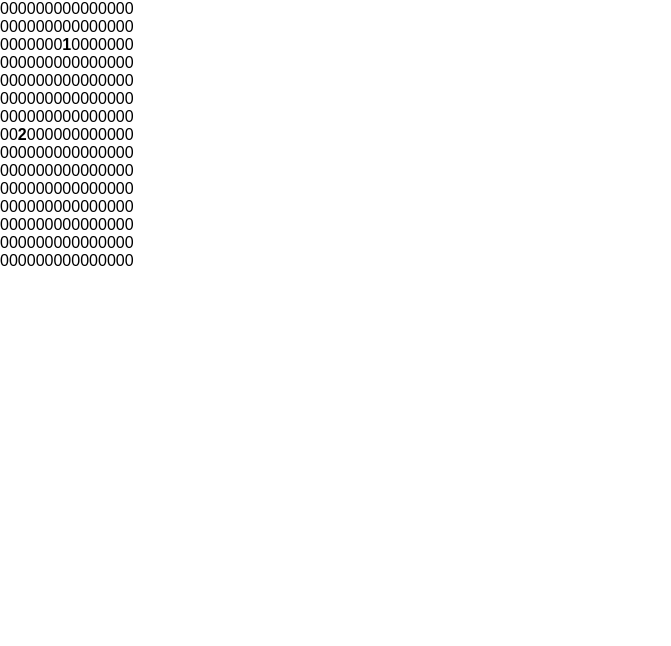
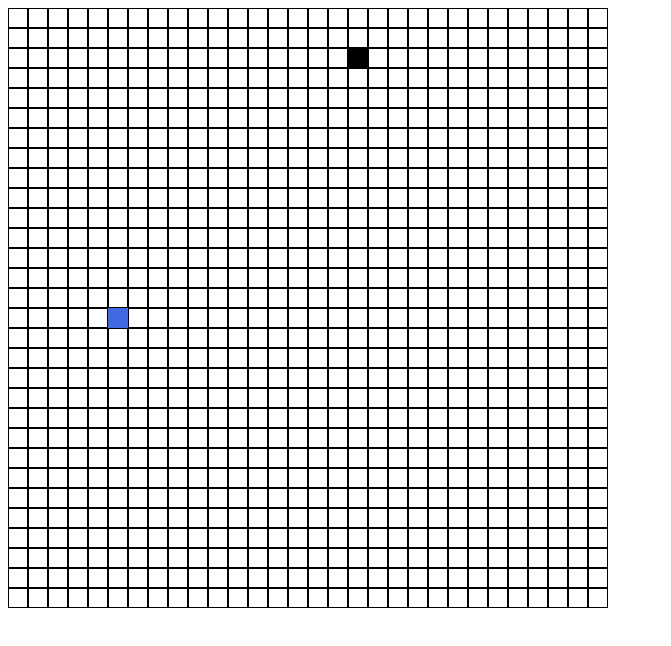
Before and after one commit to Aloving/snake-react-ts, a React (Create React App) app: page / in a window 1280 px wide. Shown: the top 646 px of the page, without its empty margins (0-671 px from the left). Built offline with nearby package versions, Linux system fonts and the light colour scheme.

Commit message:
Добавляет визуально оформление борду

```diff
--- a/src/GameInteractor/index.ts
+++ b/src/GameInteractor/index.ts
@@ -1,5 +1,5 @@
 import {Board} from '../Board';
-import {BitMapElements} from '../enums/BitMapElements';
+import {BitMapElement} from '../enums/BitMapElements';
 import {GameController} from '../GameController';
 import {InteractorLoopOutput} from '../interfaces/InteractorLoopOutput';
 import {Snake} from '../Snake';
@@ -19,8 +19,7 @@ export class GameInteractor {
     private controller: (e: KeyboardEvent) => Direction;
 
     constructor(
-        boardSizes: SizeProperties,
-        speed: number
+        boardSizes: SizeProperties
     ) {
         this.board = new Board(boardSizes);
         this.snake = new Snake(
@@ -65,28 +64,16 @@ export class GameInteractor {
         const treatCoords = this.board.getTreat();
 
         const snakeMap = snakeCoords.reduce((res, {x, y}) => {
-            res[this.createHashKeyByXY(x, y)] = BitMapElements.SNAKE;
+            res[this.createHashKeyByXY(x, y)] = BitMapElement.SNAKE;
 
             return res;
         }, {});
 
         const treatMap = {
-            [this.createHashKeyByXY(treatCoords.x, treatCoords.y)]: BitMapElements.TREAT
+            [this.createHashKeyByXY(treatCoords.x, treatCoords.y)]: BitMapElement.TREAT
         };
 
-        // const emptyMap = {};
-
         const twoDMap: number[][] = [];
-
-
-        // for (let i = 0; i < boardCoords.width; i++) {
-        //     let row = [];
-        //     for(let j = 0; j < boardCoords.height; j++) {
-        //         const itsHashKey = this.createHashKeyByXY(i, j);
-        //
-        //         emptyMap[itsHashKey] = BitMapElements.EMPTY;
-        //     }
-        // }
 
         for (let i = 0; i < boardCoords.width; i++) {
             const row: number[] = [];
@@ -94,16 +81,16 @@ export class GameInteractor {
                 const itsHashKey = this.createHashKeyByXY(i, j);
 
                 if (snakeMap[itsHashKey]) {
-                    row.push(BitMapElements.SNAKE);
+                    row.push(BitMapElement.SNAKE);
                     continue;
                 }
 
                 if (treatMap[itsHashKey]) {
-                    row.push(BitMapElements.TREAT);
+                    row.push(BitMapElement.TREAT);
                     continue;
                 }
 
-                row.push(BitMapElements.EMPTY);
+                row.push(BitMapElement.EMPTY);
             }
             twoDMap.push(row);
         }
--- a/src/View/actions/startGame.ts
+++ b/src/View/actions/startGame.ts
@@ -13,5 +13,5 @@ export const startGame = (): ThunkAction<void, Store, {}, Action> => (dispatch)
     setInterval(() => {
         const newGameState = interactor.gameLoop();
         dispatch(setBitMap(newGameState.bitMap));
-    }, 100);
+    }, 500);
 };
--- a/src/View/components/App/index.tsx
+++ b/src/View/components/App/index.tsx
@@ -1,4 +1,6 @@
 import * as React from 'react';
+
+import {Block} from '../Block';
 
 import {Props} from './types';
 
@@ -13,7 +15,8 @@ export class App extends React.PureComponent<Props> {
         const {bitMap} = this.props;
 
         return (
-          <div className="App">
+          <div className='App'>
+              <div className='board'>
                   {bitMap && bitMap.map((row, index) => {
                       return (
                           <div key={index}>
@@ -22,20 +25,11 @@ export class App extends React.PureComponent<Props> {
                       );
                   })}
               </div>
+          </div>
         );
     }
 
     private makeRow(row: number[]) {
-        return row.map((num, index) => {
-            return (
-                <span key={index}>
-                    {
-                        num
-                            ? <b key={index}>{num}</b>
-                            : <span>{num}</span>
-                    }
-                </span>
-            )
-        });
+        return row.map((num, index) => <Block bit={num} key={index}/>);
     }
 }
--- /dev/null
+++ b/src/View/components/Block/index.tsx
@@ -0,0 +1,16 @@
+import * as React from 'react';
+
+import {BitMapElement} from '../../../enums/BitMapElements';
+import {Props} from './types';
+
+const classNameMap = {
+    [BitMapElement.EMPTY]: 'cell_view_empty',
+    [BitMapElement.SNAKE]: 'cell_view_snake',
+    [BitMapElement.TREAT]: 'cell_view_treat'
+};
+
+export const Block: React.SFC<Props> = ({bit}) => (
+    <span
+        className={`cell ${classNameMap[bit]}`}
+    />
+);
--- /dev/null
+++ b/src/View/components/Block/types.d.ts
@@ -0,0 +1,5 @@
+import {BitMapElement} from '../../../enums/BitMapElements';
+
+export interface Props {
+    bit: BitMapElement;
+}
--- a/src/View/interactor/index.ts
+++ b/src/View/interactor/index.ts
@@ -2,8 +2,7 @@ import {GameInteractor} from '../../GameInteractor';
 
 export const interactor = new GameInteractor(
     {
-        height: 15,
-        width: 15
-    },
-    500
+        height: 30,
+        width: 30
+    }
 );
--- a/src/View/style.css
+++ b/src/View/style.css
@@ -1,5 +1,22 @@
-body {
-  margin: 0;
-  padding: 0;
-  font-family: sans-serif;
+.board {
+  font-size: 0;
 }
+
+.cell {
+  width: 20px;
+  height: 20px;
+  box-sizing: border-box;
+  display: inline-block;
+}
+
+.cell_view_empty {
+  border: 1px solid #000;
+}
+
+.cell_view_snake {
+  background: #000;
+}
+
+.cell_view_treat {
+  background: royalblue;
+}
--- a/src/enums/BitMapElements.ts
+++ b/src/enums/BitMapElements.ts
@@ -1,4 +1,4 @@
-export enum BitMapElements {
+export enum BitMapElement {
     EMPTY = 0,
     SNAKE = 1,
     TREAT = 2
```
Lines whose indentation alone changed are shown as unchanged.
